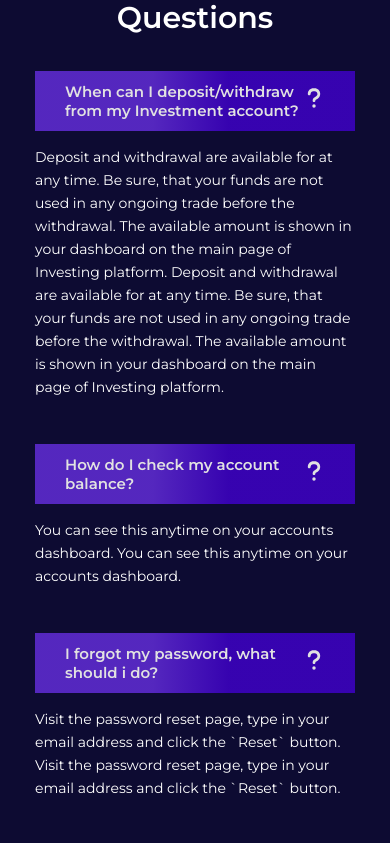
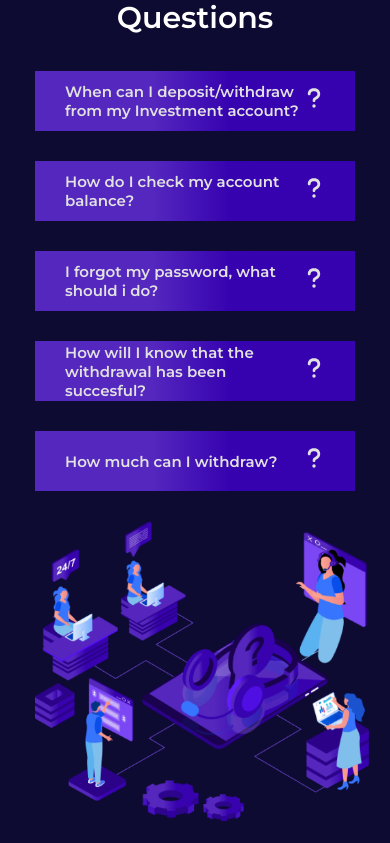
Before and after one commit to mayor-style/gain, a React (Vite) app: page / in a window 390 px wide. Shown: the part 6360-7203 px from the top of the page. Built offline with nearby package versions, Linux system fonts and the light colour scheme.

Commit message:
Update Faq.css

```diff
--- a/src/Components/Faq/Faq.css
+++ b/src/Components/Faq/Faq.css
@@ -130,7 +130,5 @@ h1{
         padding: 35px;
     }
 
-    .Faq .right .content .FAQcard .answer {
-        display: block;
-    }
+
 }
```
